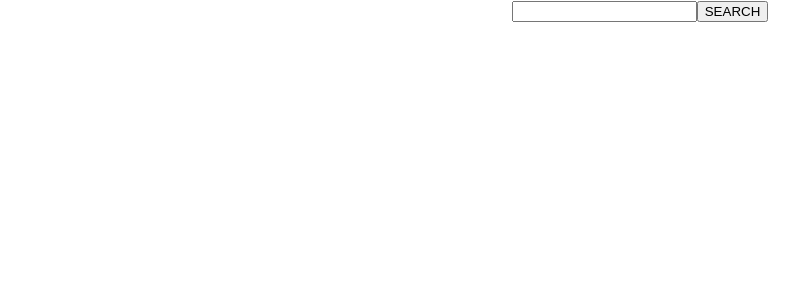
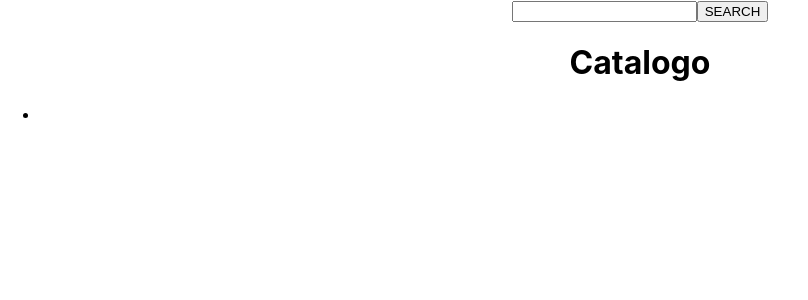
Before and after one commit to delfinalago/newclient, a React (Create React App) app: page / in a window 1280 px wide. Both pictures are taken after typing "Sample" into the empty fields and a click on the button "SEARCH". Shown: the top 300 px of the page, without its empty margins (0-808 px from the left). Built offline with nearby package versions, Linux system fonts and the light colour scheme.

Commit message:
Funciona, muestra items en el catalogo

```diff
--- a/src/Componentes/Catalogo.jsx
+++ b/src/Componentes/Catalogo.jsx
@@ -1,11 +1,23 @@
+import { useState } from 'react' ;
+import { useDispatch , useSelector } from 'react-redux' ;
+import SearchBar from './SearchBar.jsx'
 
 const Catalogo = ({}) => {
-
-
+    const dispatch = useDispatch();
+    const items = useSelector(state => state.items)
+    console.log("state",items)
 
     return (
         <div>
-            {/* {list && list.map(i => <SearchBar key ={...i} )} */}
+            <h1>Catalogo</h1>
+
+            <ul>
+                {items.map((item) =>
+                 <li key={items.id}
+                  value={items} />
+                )}
+            </ul>
+            {/* { items && items.map(i => {i.items}) } */}
         </div>
     )
 }
--- a/src/Componentes/SearchBar.jsx
+++ b/src/Componentes/SearchBar.jsx
@@ -1,5 +1,5 @@
-import {useState} from 'react' ;
-import {useDispatch} from 'react-redux' ;
+import { useState } from 'react' ;
+import { useDispatch } from 'react-redux' ;
 import { useCallback } from "react";
 
 
@@ -10,6 +10,7 @@ const SearchBar = ({search}) => {
 
     const onSubmit = useCallback(
         (e) => {
+            console.log("value=",value)
             e.preventDefault()
             dispatch({ type: 'SEARCH', payload : {items: value} })
             setValue("")
```
